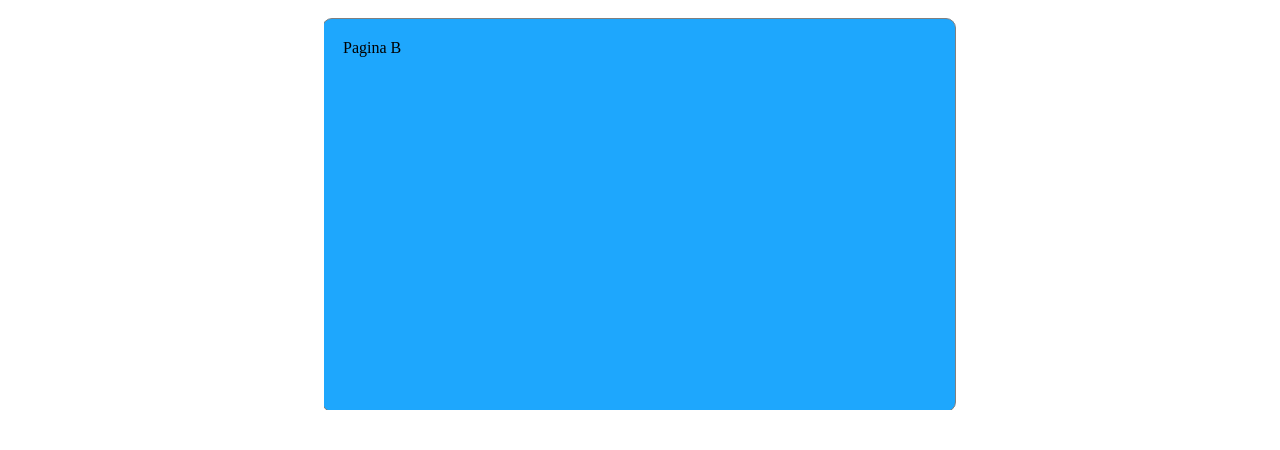
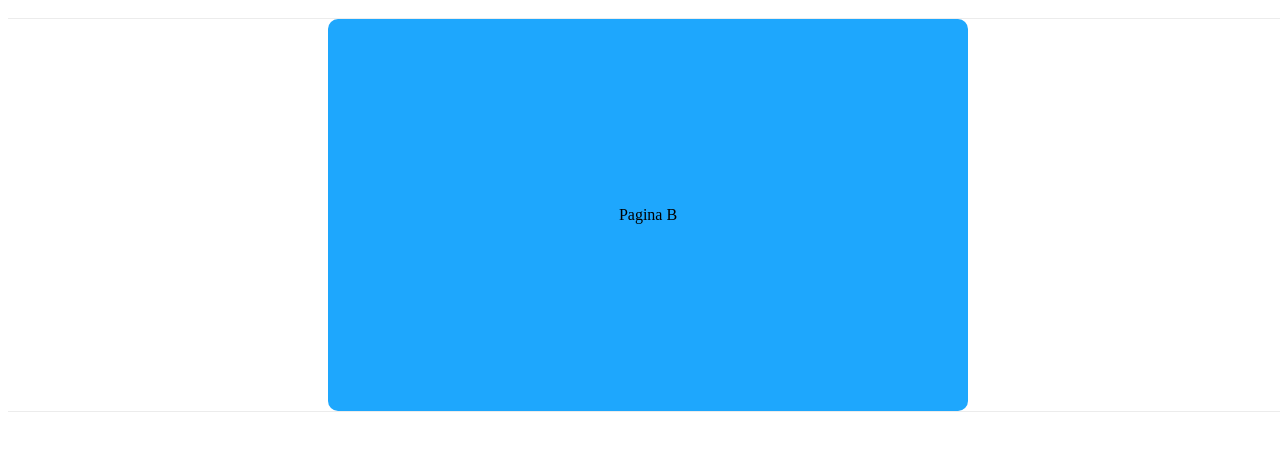
Before and after one commit to mathiasgheno/transition-page-vanilla, a plain HTML site: page index.html in a window 1280 px wide. Shown: the part 48-498 px from the top of the page. Drawn offline with Linux system fonts and the light colour scheme.

Commit message:
Ajustes de regras e medidas

```diff
--- a/index.html
+++ b/index.html
@@ -1,11 +1,16 @@
 <style>
+  * {
+    box-sizing: border-box;
+  }
   @keyframes showPage {
     from {
       /*left: 0%;*/
-      opacity: 0;
-      border: 1px solid black;
-      transform: scale(0.8);
+      opacity: .5;
+      /* border: 1px solid black; */
+      transform: scale(0.6);
       right: -100%;
+      border-radius: 10px 0 0 10px;
+
       /*border-radius: 100%;*/
     }
     to {
@@ -13,9 +18,9 @@
       transform: scale(1);
       visibility: visible;
       right: 0;
-      border: 1px solid grey;
+      /* border: 1px solid grey; */
+      border-radius: 10px;
       /*border-radius: 0;*/
-
       /*left: 11%;*/
     }
   }
@@ -29,11 +34,30 @@
     }
   }
 
+  .wrapper {
+    width: 100vw;
+    border-top: 1px solid #ececec;
+    border-bottom: 1px solid #ececec;
+    overflow: hidden;
+    position: relative;
+  }
+
+  /* .wrapper:after{
+    position: absolute;
+    box-shadow: -5px 0px 15px 15px rgba(255, 255, 255, 0.9);
+    content: '';
+    height: 100%;
+    width: 10px;
+    background-color: black;
+    top: 0;
+    right: -10px;
+    display: block;
+  } */
+
   .content {
     position: relative;
     width: 50%;
     height: 50%;
-    overflow: hidden;
     background-color: transparent;
     margin: 0 auto;
   }
@@ -48,8 +72,6 @@
     border-radius: 10px;
   }
   .page.a {
-    width: 100%;
-    height: 100%;
     background-color: pink;
     animation: hidePage 0.4s linear both;
   }
@@ -57,29 +79,28 @@
     right: -100%;
     visibility: hidden;
     background-color: #1ea7fd;
-    animation: showPage 0.5s cubic-bezier(0.18, 0.89, 0.32, 1.28) both 0.3s;
-    /*cubic-bezier(0.68, -0.55, 0.27, 1.55)*/
+    animation: showPage 4s ease-in-out both 0.3s;
   }
   .page-content {
-    padding: 20px;
+    width: 100%;
+    display: flex;
+    align-items: center;
+    justify-content: center;
   }
-
-
 </style>
 
 <div class="card">
-    <h1>Title</h1>
+  <h1>Title</h1>
+  <div class="wrapper">
     <div class="content">
-        <div class="page a">
-            <div class="page-content">
-                Pagina A
-            </div>
-        </div>
-        <div class="page b">
-            <div class="page-content">
-                Pagina B
-            </div>
-        </div>
-        <!--        <div class="blue"></div>-->
+      <div class="page a">
+        <div class="page-content">Pagina A</div>
+      </div>
+      <div class="page b">
+        <div class="page-content">Pagina B</div>
+      </div>
     </div>
+
+    <!--        <div class="blue"></div>-->
+  </div>
 </div>
```
